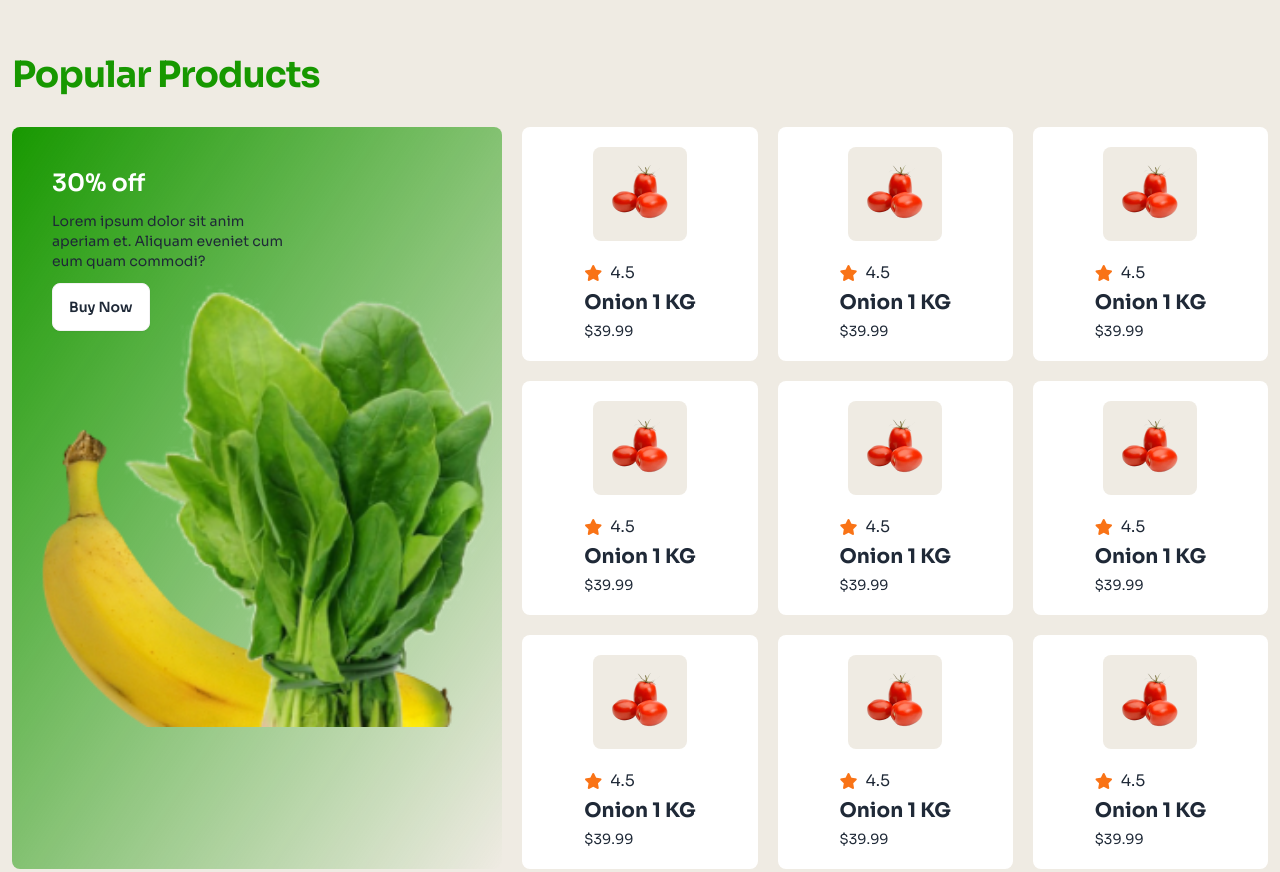
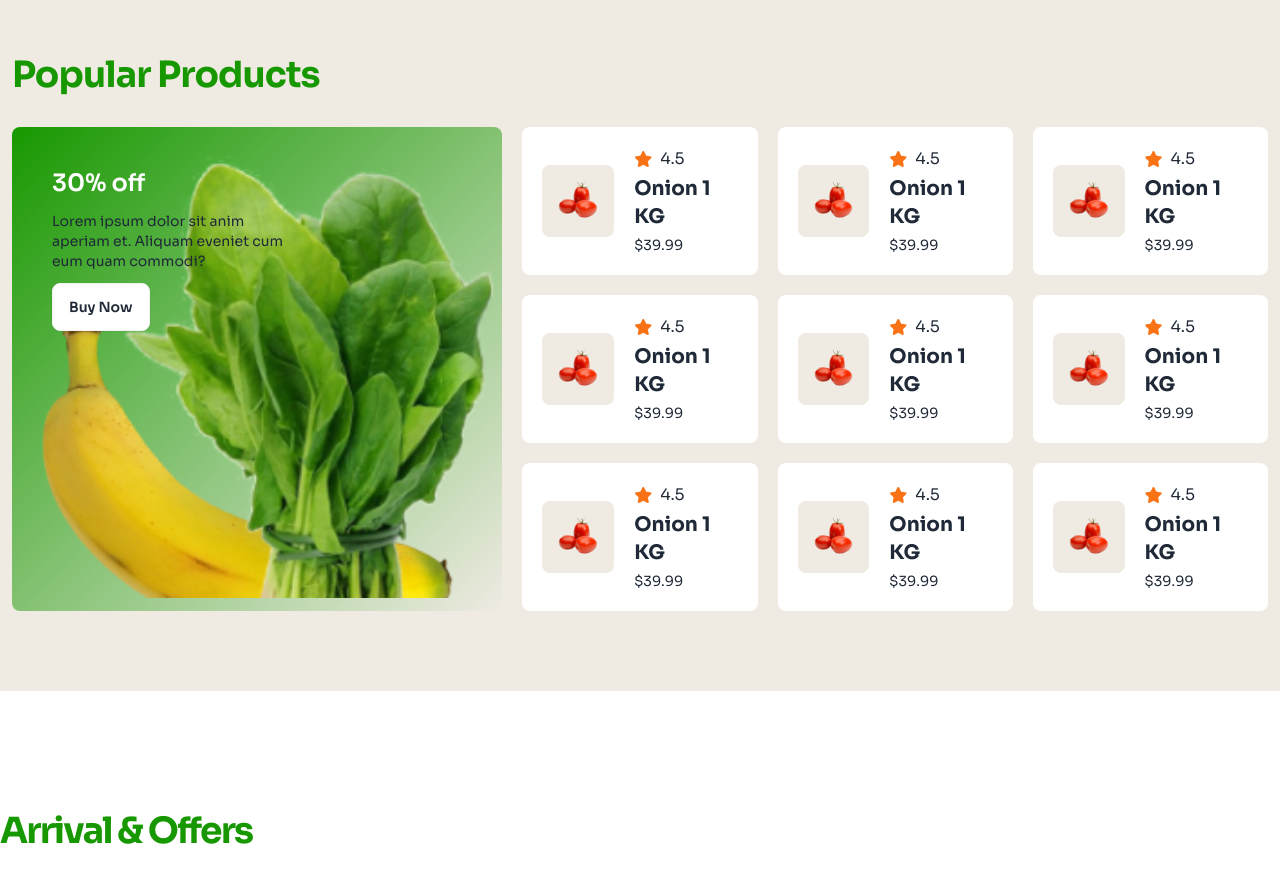
Before and after one commit to Musfiqur-Rahman0/Category0002, a plain HTML site: page index.html in a window 1280 px wide. Shown: the part 1880-2752 px from the top of the page. Drawn offline with nearby package versions, Linux system fonts and the light colour scheme; a web font is replaced by a local one.

Commit message:
fix grid card alignment

```diff
--- a/index.html
+++ b/index.html
@@ -169,7 +169,7 @@
                     </div>
 
                     <!-- 2nd box -->
-                    <div class="card p-3 lg:p-5 flex items-center gap-5 bg-white rounded-lg">
+                    <div class="card p-3 lg:p-5 flex flex-row items-center gap-5 bg-white rounded-lg">
                         <div class="p-3 bg-secondary rounded-lg basis-[40%]">
                             <img class="h-full w-full" src="c2-assets/tomato.png" alt="">
                         </div>
@@ -183,7 +183,7 @@
                         </div>
                     </div>
                     <!-- 3rd box  -->
-                    <div class="card p-3 lg:p-5 flex items-center gap-5 bg-white rounded-lg">
+                    <div class="card p-3 lg:p-5 flex flex-row items-center gap-5 bg-white rounded-lg">
                         <div class="p-3 bg-secondary rounded-lg basis-[40%]">
                             <img class="h-full w-full" src="c2-assets/tomato.png" alt="">
                         </div>
@@ -198,7 +198,7 @@
                     </div>
 
                     <!-- 4th box -->
-                    <div class="card p-3 lg:p-5 flex items-center gap-5 bg-white rounded-lg">
+                    <div class="card p-3 lg:p-5 flex flex-row items-center gap-5 bg-white rounded-lg">
                         <div class="p-3 bg-secondary rounded-lg basis-[40%]">
                             <img class="h-full w-full" src="c2-assets/tomato.png" alt="">
                         </div>
@@ -212,7 +212,7 @@
                         </div>
                     </div>
                     <!-- 5th box -->
-                    <div class="card p-3 lg:p-5 flex items-center gap-5 bg-white rounded-lg">
+                    <div class="card p-3 lg:p-5 flex flex-row items-center gap-5 bg-white rounded-lg">
                         <div class="p-3 bg-secondary rounded-lg basis-[40%]">
                             <img class="h-full w-full" src="c2-assets/tomato.png" alt="">
                         </div>
@@ -226,7 +226,7 @@
                         </div>
                     </div>
                     <!-- 6th box -->
-                    <div class="card p-3 lg:p-5 flex items-center gap-5 bg-white rounded-lg">
+                    <div class="card p-3 lg:p-5 flex flex-row items-center gap-5 bg-white rounded-lg">
                         <div class="p-3 bg-secondary rounded-lg basis-[40%]">
                             <img class="h-full w-full" src="c2-assets/tomato.png" alt="">
                         </div>
@@ -240,7 +240,7 @@
                         </div>
                     </div>
                     <!-- 7th box -->
-                    <div class="card p-3 lg:p-5 flex items-center gap-5 bg-white rounded-lg">
+                    <div class="card p-3 lg:p-5 flex flex-row items-center gap-5 bg-white rounded-lg">
                         <div class="p-3 bg-secondary rounded-lg basis-[40%]">
                             <img class="h-full w-full" src="c2-assets/tomato.png" alt="">
                         </div>
@@ -254,7 +254,7 @@
                         </div>
                     </div>
                     <!-- 8th box -->
-                    <div class="card p-3 lg:p-5 flex items-center gap-5 bg-white rounded-lg">
+                    <div class="card p-3 lg:p-5 flex flex-row items-center gap-5 bg-white rounded-lg">
                         <div class="p-3 bg-secondary rounded-lg basis-[40%]">
                             <img class="h-full w-full" src="c2-assets/tomato.png" alt="">
                         </div>
@@ -268,7 +268,7 @@
                         </div>
                     </div>
                     <!-- 9th box -->
-                    <div class="card p-3 lg:p-5 flex items-center gap-5 bg-white rounded-lg">
+                    <div class="card p-3 lg:p-5 flex flex-row items-center gap-5 bg-white rounded-lg">
                         <div class="p-3 bg-secondary rounded-lg basis-[40%]">
                             <img class="h-full w-full" src="c2-assets/tomato.png" alt="">
                         </div>
@@ -282,7 +282,7 @@
                         </div>
                     </div>
                     <!-- 10th box -->
-                    <div class="card hidden p-3 lg:p-5 sm:flex items-center gap-5 bg-white rounded-lg">
+                    <div class="card hidden p-3 lg:p-5 sm:flex flex-row items-center gap-5 bg-white rounded-lg">
                         <div class="p-3 bg-secondary rounded-lg basis-[40%]">
                             <img class="h-full w-full" src="c2-assets/tomato.png" alt="">
                         </div>
```
